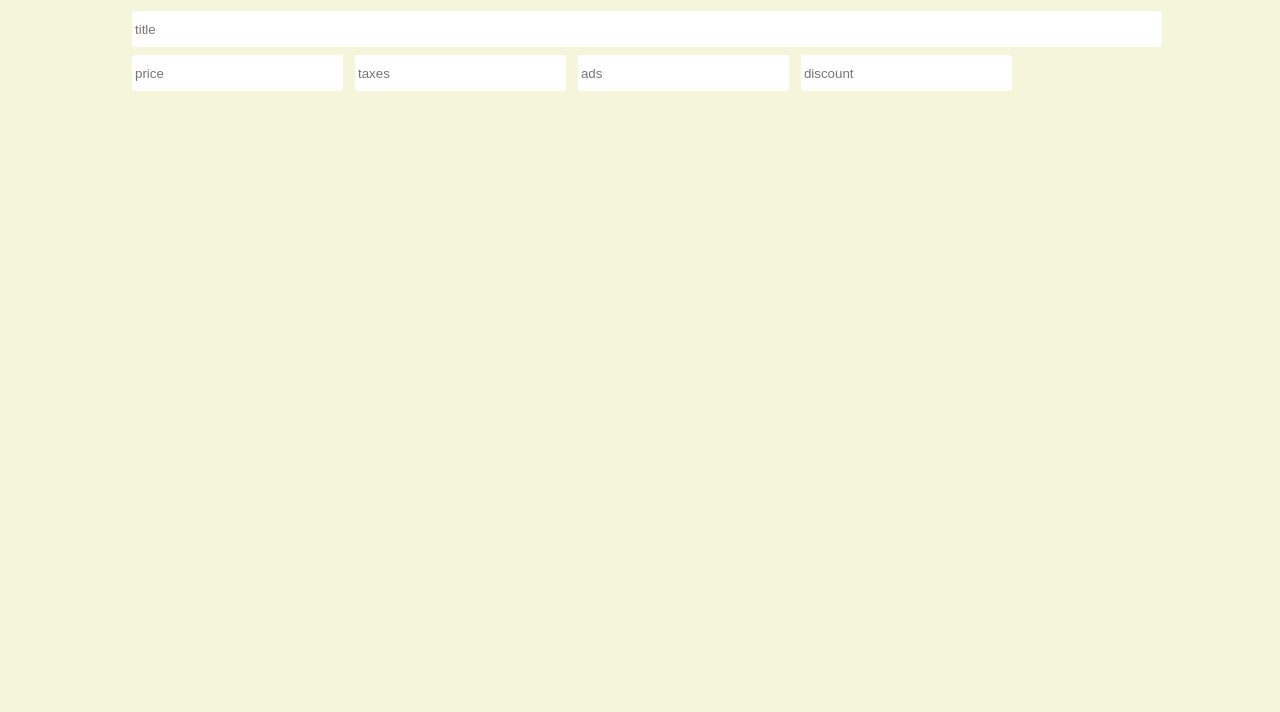
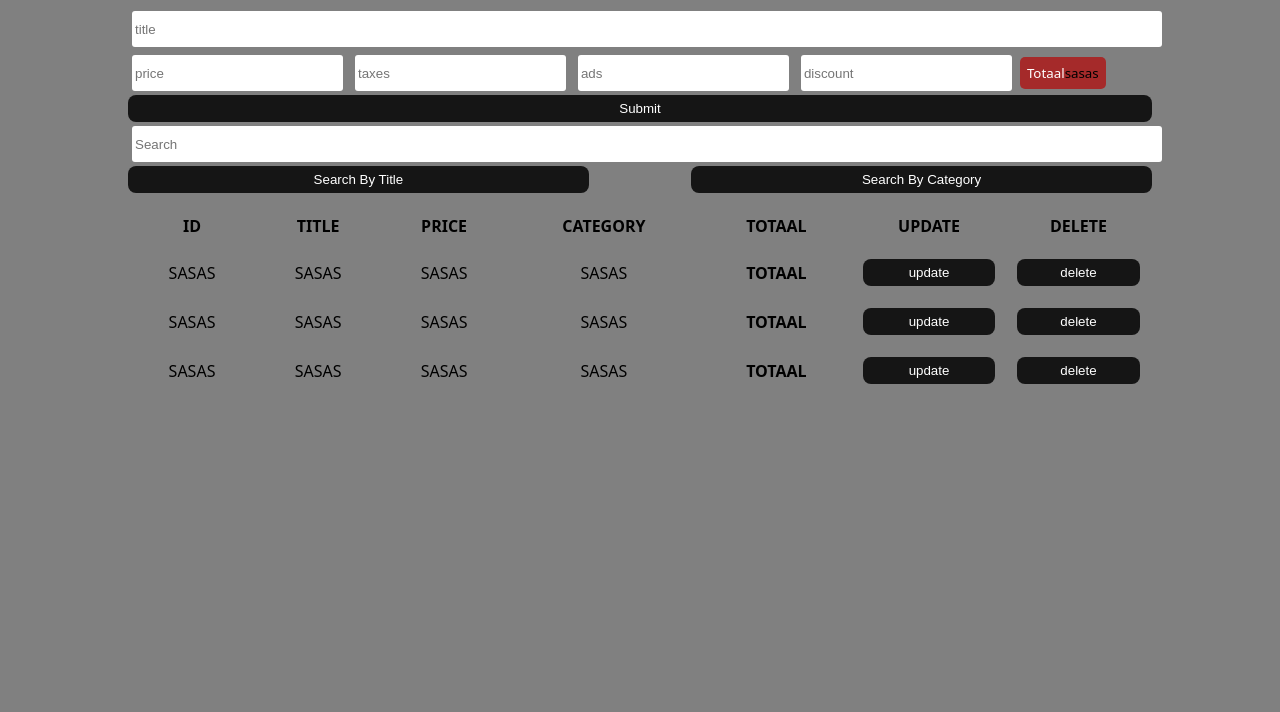
Before and after one commit to Saad-bch/Product-cart, a plain HTML site: page index.html in a window 1280 px wide. Shown: the part 88-800 px from the top of the page. Drawn offline with Linux system fonts and the light colour scheme.

Commit message:
table and styling

```diff
--- a/index.html
+++ b/index.html
@@ -1,19 +1,20 @@
 <!DOCTYPE html>
 <html lang="en">
+
 <head>
     <meta charset="UTF-8">
     <meta name="viewport" content="width=device-width, initial-scale=1.0">
     <title>Product cart</title>
     <link rel="stylesheet" href="style.css">
-    <script src="script.js" defer></script>
+    <script src="script.js" defer>sasas</script>
 </head>
+
 <body>
     <div class="crud">
         <div class="head">
             <h1>CRUD project</h1>
             <p>Product Management System</p>
         </div>
-
         <div class="inputs">
             <input type="text" id="title" placeholder="title">
             <div class="price">
@@ -21,12 +22,66 @@
                 <input type="number" placeholder="taxes">
                 <input type="number" placeholder="ads">
                 <input type="number" placeholder="discount">
+                <small id="total">sasas</small>
+                <button>Submit</button>
+            </div>
+        </div>
+
+        <div class="outputs">
+            <div class="serch-block">
+                <input type="text" id="search" placeholder="Search">
+                <div class="btnSearch">
+                    <button id="searchBytitle">Search By Title</button>
+                    <button id="searchBycategory">Search By Category</button>
+                </div>
             </div>
 
+            <table>
+                <tr>
+                    <th>id</th>
+                    <th>title</th>
+                    <th>price</th>
+                    <th>category</th>
+                    <th>totaal</th>
+                    <th>update</th>
+                    <th>delete</th>
+                </tr>
+
+                <tbody>
+                    <tr>
+                        <td>sasas</td>
+                        <td>sasas</td>
+                        <td>sasas</td>
+                        <td>sasas</td>
+                        <th>totaal</th>
+                        <td><button id="update">update</button></td>
+                        <td><button id="delete">delete</button></td>
+                    </tr>
+                    <tr>
+                        <td>sasas</td>
+                        <td>sasas</td>
+                        <td>sasas</td>
+                        <td>sasas</td>
+                        <th>totaal</th>
+                        <td><button id="update">update</button></td>
+                        <td><button id="delete">delete</button></td>
+                    </tr>
+                    <tr>
+                        <td>sasas</td>
+                        <td>sasas</td>
+                        <td>sasas</td>
+                        <td>sasas</td>
+                        <th>totaal</th>
+                        <td><button id="update">update</button></td>
+                        <td><button id="delete">delete</button></td>
+                    </tr>
+                </tbody>
+            </table>
+
+
         </div>
-
-        <div class="outputs"></div>
     </div>
 
 </body>
+
 </html>
--- a/style.css
+++ b/style.css
@@ -5,7 +5,7 @@
 }
 
 body {
-    background-color: beige;
+    background-color: gray;
     font-family: system-ui, -apple-system, BlinkMacSystemFont, 'Segoe UI', Roboto, Oxygen, Ubuntu, Cantarell, 'Open Sans', 'Helvetica Neue', sans-serif;
 }
 
@@ -33,7 +33,45 @@ input {
 }
 input:focus {
     background-color: rgb(238, 238, 238);
+    transform: scale(1.05);
 }
 .price input {
     width: 20%;
 }
+#total {
+    background-color: brown;
+    padding: 7px;
+    border-radius: 5px;
+}
+#total::before {
+    content: "Totaal" ;
+    color: white;
+}
+button {
+    width: 100%;
+    height: 27px;
+    border: none;
+    border-radius: 8px;
+    background-color: rgb(21, 21, 21);
+    color: white;
+}
+button:hover {
+    background-color: rgb(65, 65, 65);
+    letter-spacing: 1px;
+}
+.btnSearch {
+    display: flex;
+    justify-content: space-between;
+}
+.btnSearch button {
+    width: 45%;
+}
+table {
+    width: 100%;
+    text-align: center;
+    margin: 10px 0;
+}
+th, td {
+    text-transform:uppercase ;
+    padding: 10px;
+}
```
